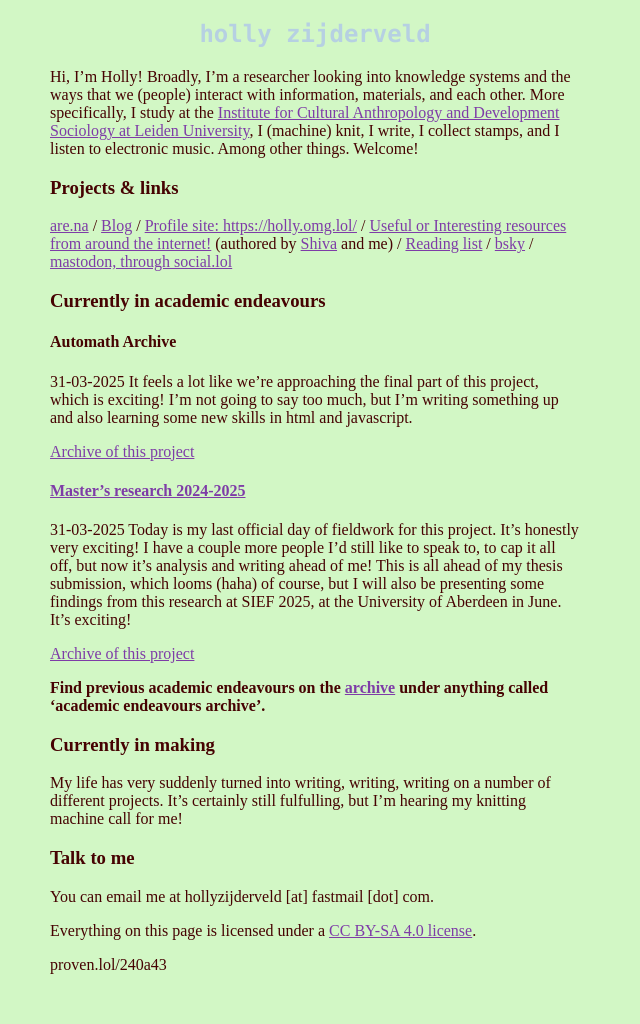
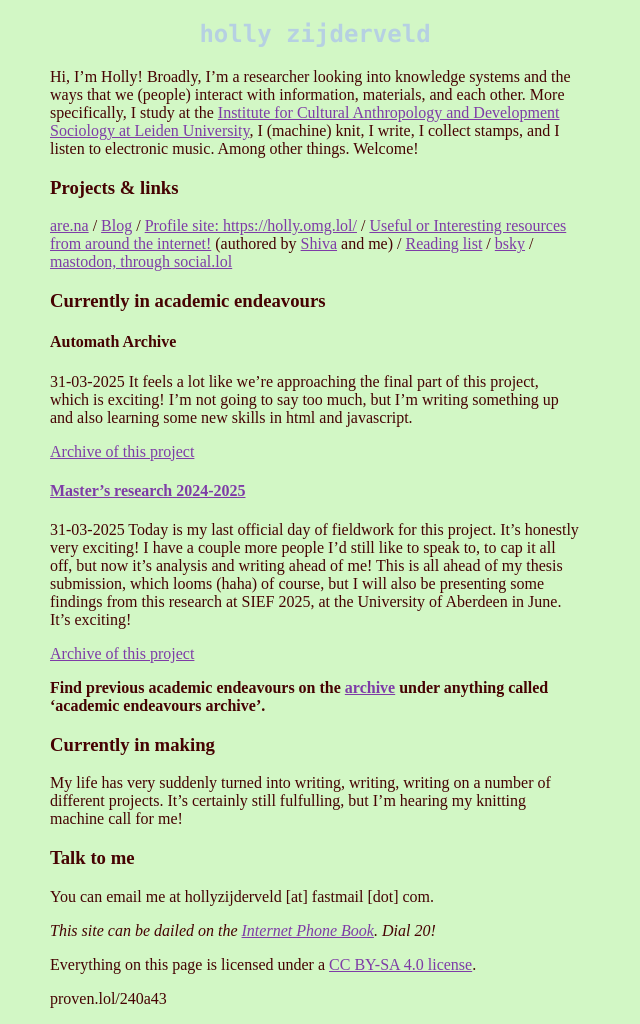
Before and after one commit to hollyz1jderveld/hollyz1jderveld.github.io, a Jekyll site: the page built from index.md, in a window 1280 px wide. Shown: the whole page, without its empty margins (0-640 px from the left). Built offline with Jekyll 4.4.1, drawn with Linux system fonts in a browser that asks for light colours; some web fonts are replaced; Markdown is read by kramdown in place of the engine named in the settings; our own code applies the rules of GitHub Pages for plain Markdown files; before the commit the page ends 990 px from its top, so only the background shows below that.

Commit message:
Update index.md

```diff
--- a/index.md
+++ b/index.md
@@ -29,6 +29,8 @@ My life has very suddenly turned into writing, writing, writing on a number of d
 ### Talk to me
 You can email me at hollyzijderveld [at] fastmail [dot] com.
 
+*This site can be dailed on the [Internet Phone Book](https://internetphonebook.net/#dial-a-site). Dial 20!*
+
 Everything on this page is licensed under a [CC BY-SA 4.0 license](https://creativecommons.org/licenses/by-sa/4.0/).
 
 proven.lol/240a43
```
